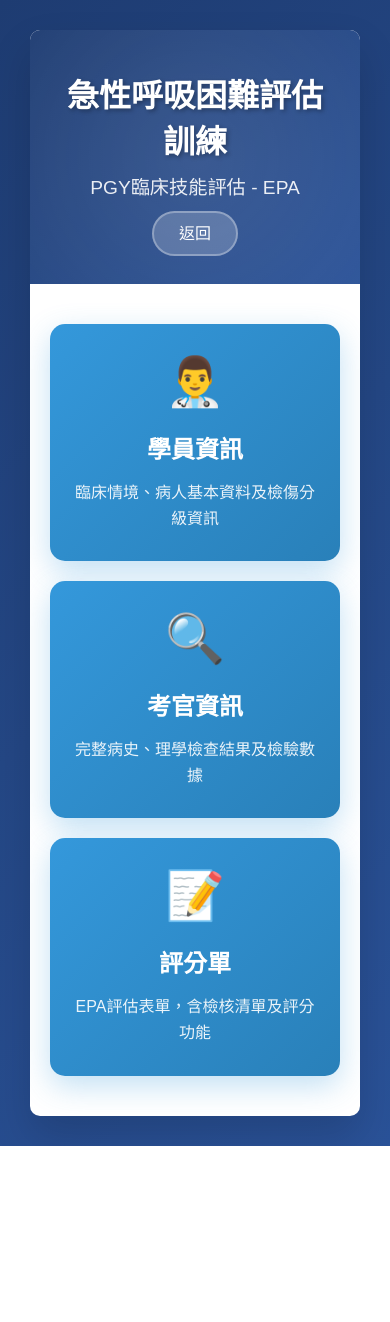
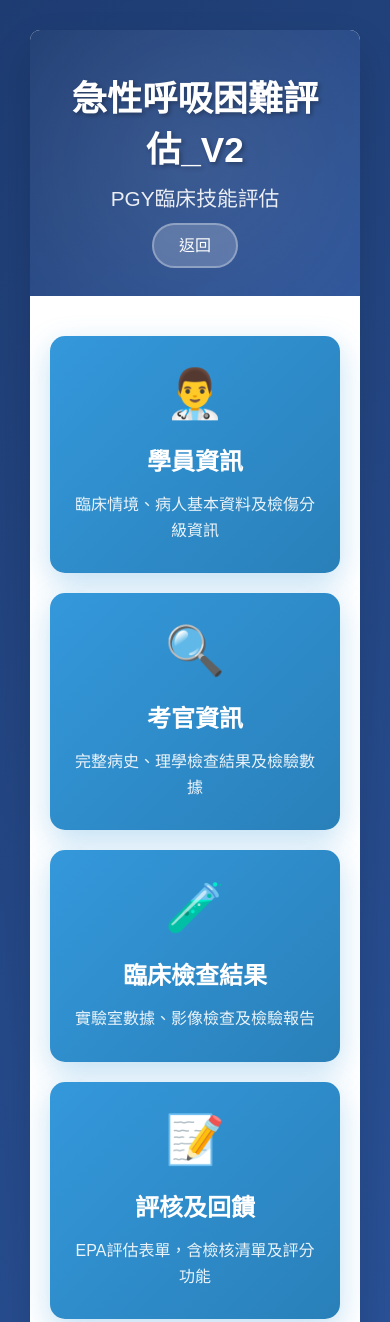
Before and after one commit to ooleo76/PGY_EPA_dyspnea_2, a plain HTML site: page index.html in a window 390 px wide. Shown: the top 1322 px of the page. Before the commit the page ends 1146 px from the top, so only its background shows below. Drawn offline with Linux system fonts and the light colour scheme.

Commit message:
初一修

```diff
--- a/index.html
+++ b/index.html
@@ -11,30 +11,35 @@
         <div class="header">
             <div class="header-content">
                 <div class="title-section">
-                    <h1>急性呼吸困難評估訓練</h1>
-                    <p class="subtitle">PGY臨床技能評估 - EPA</p>
+                    <h1>急性呼吸困難評估_V2</h1>
+                    <p class="subtitle">PGY臨床技能評估</p>
                 </div>
                 <div class="return-section">
-                    <a href="#" class="return-btn">返回</a>
+                    <a href="https://ooleo76.github.io/PGY_EPA_HOMEPAGE/" class="return-btn">返回</a>
                 </div>
             </div>
         </div>
 
         <div class="content">
             <div class="main-menu">
-                <a href="#" class="menu-card">
+                <a href="https://ooleo76.github.io/PGY_EPA_dyspnea_2_STUDENT/" class="menu-card">
                     <div class="card-icon">👨‍⚕️</div>
                     <h3>學員資訊</h3>
                     <p>臨床情境、病人基本資料及檢傷分級資訊</p>
                 </a>
-                <a href="#" class="menu-card">
+                <a href="https://ooleo76.github.io/PGY_EPA_dyspnea_2_OBS/" class="menu-card">
                     <div class="card-icon">🔍</div>
                     <h3>考官資訊</h3>
                     <p>完整病史、理學檢查結果及檢驗數據</p>
                 </a>
-                <a href="#" class="menu-card">
+                <a href="https://ooleo76.github.io/PGY_EPA_dyspnea_2_Exam-result/" class="menu-card">
+                    <div class="card-icon">🧪</div>
+                    <h3>臨床檢查結果</h3>
+                    <p>實驗室數據、影像檢查及檢驗報告</p>
+                </a>
+                <a href="https://ooleo76.github.io/PGY_EPA_dyspnea_2_FEEDBACK/" class="menu-card">
                     <div class="card-icon">📝</div>
-                    <h3>評分單</h3>
+                    <h3>評核及回饋</h3>
                     <p>EPA評估表單，含檢核清單及評分功能</p>
                 </a>
             </div>
--- a/script.js
+++ b/script.js
@@ -73,5 +73,5 @@ document.addEventListener('DOMContentLoaded', function() {
     window.addEventListener('resize', handleResize);
     handleResize(); // 初始執行
 
-    console.log('急性呼吸困難評估訓練 - 主頁面已載入');
+    console.log('急性呼吸困難評估_V2 - 主頁面已載入');
 });
--- a/style.css
+++ b/style.css
@@ -170,8 +170,17 @@ body {
         text-align: center;
     }
 
+    .return-section {
+        position: static;
+        transform: none;
+    }
+
     .title-section h1 {
-        font-size: 2rem;
+        font-size: 2.2rem;
+    }
+
+    .title-section .subtitle {
+        font-size: 1.3rem;
     }
 
     .content {
@@ -186,4 +195,12 @@ body {
     .menu-card {
         padding: 30px 25px;
     }
+
+    .menu-card h3 {
+        font-size: 1.5rem;
+    }
+
+    .menu-card p {
+        font-size: 1rem;
+    }
 }
```
